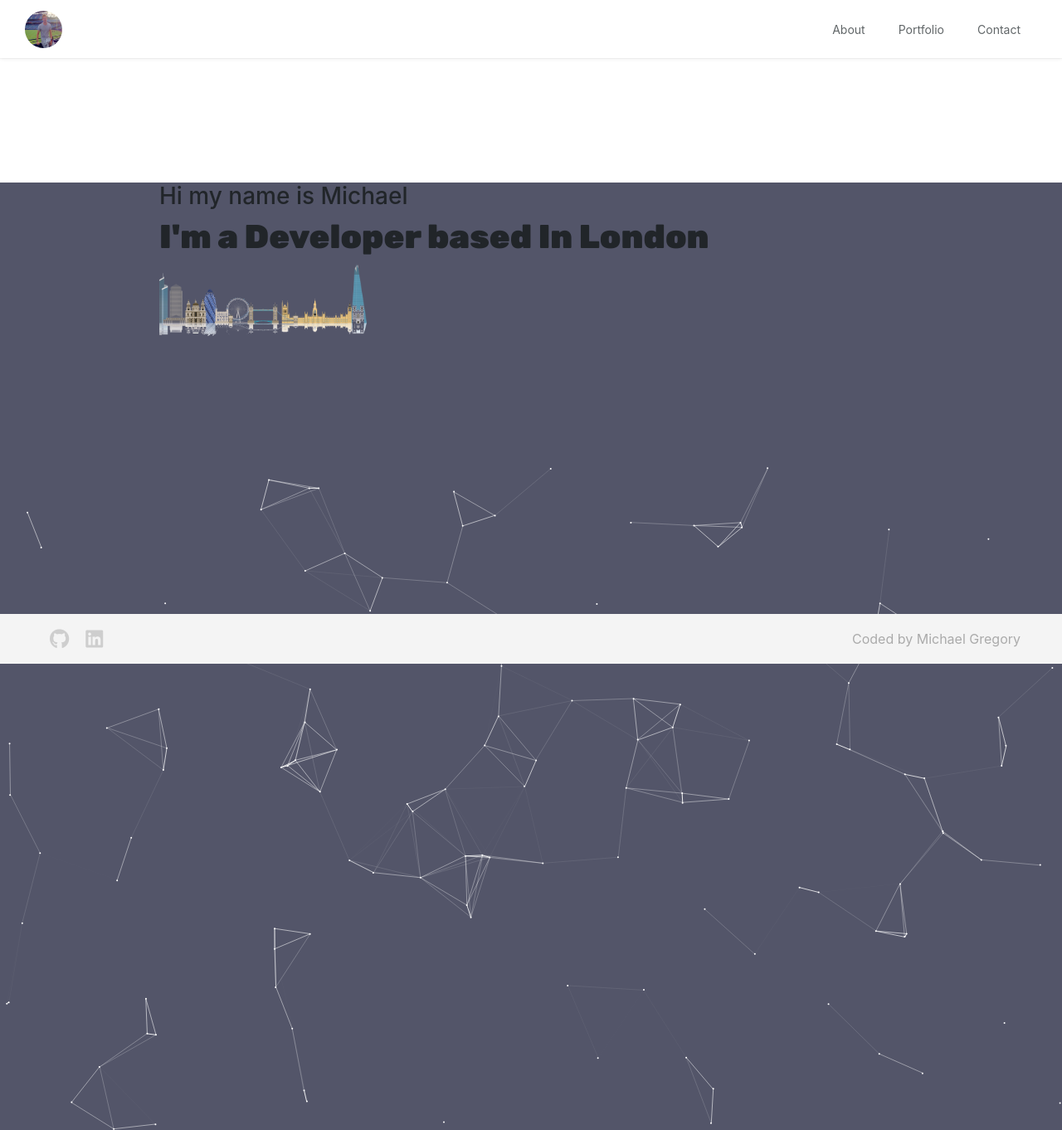
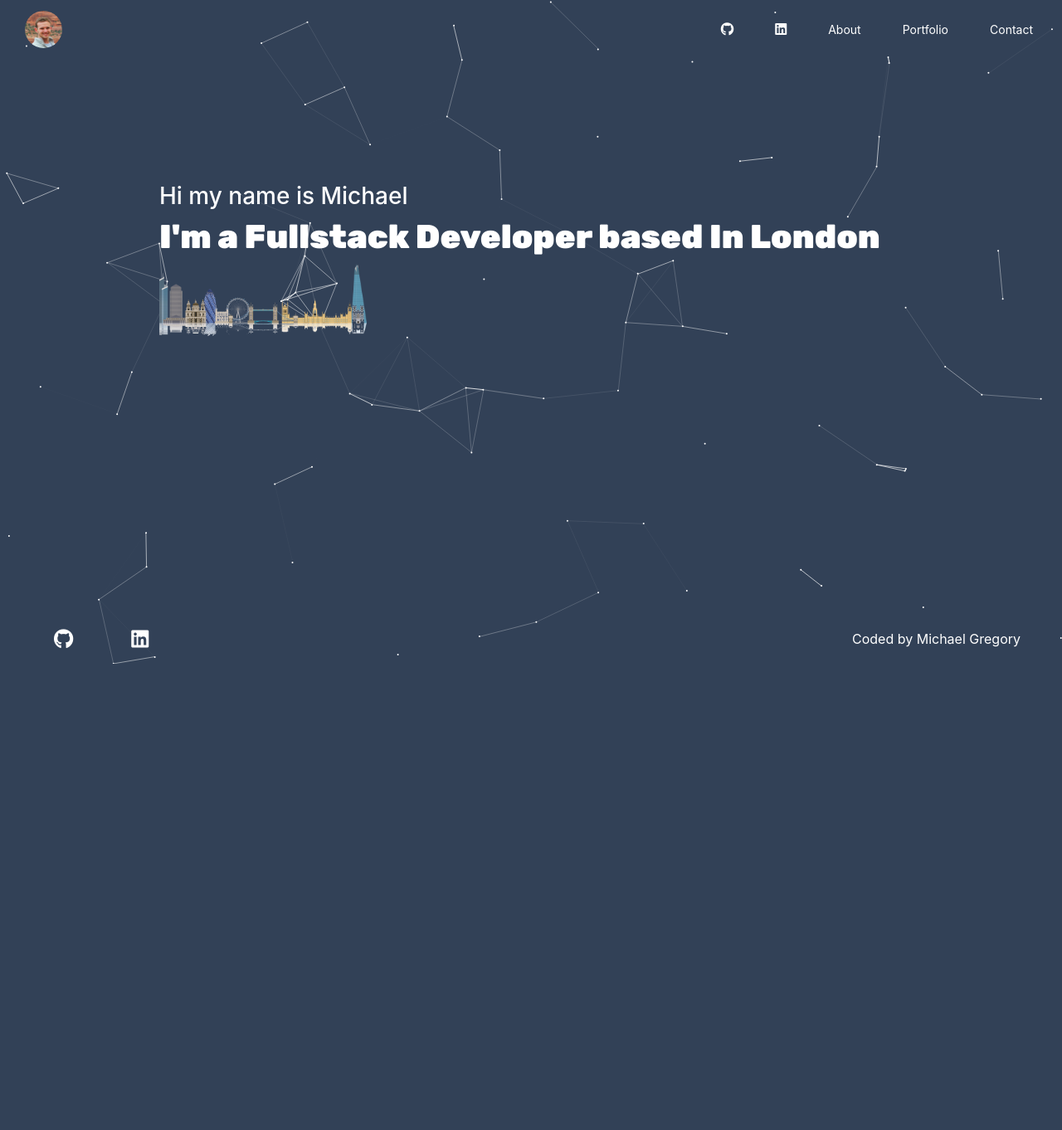
Before and after one commit to michaelgregory1/michaelgregory1.github.io, a PHP site: page / in a window 1280 px wide. Shown: the whole page at 83% size. After the commit the page ends 800 px from the top, so only its background shows below. Run offline with PHP 8.4, Linux system fonts and the light colour scheme; some libraries are stand-ins or nearby versions.

Commit message:
all done aprt from particle interactivtiy

```diff
--- a/Stylesheets/body.css
+++ b/Stylesheets/body.css
@@ -1,13 +1,14 @@
 
-/*#container {
+#container {
    min-height:100%;
    position:relative;
-}*/
+}
 
 .body-text {
   text-align: left;
   width: 70%;
   margin: 150px auto;
+  z-index: 5;
 }
 
 .portfolio-image {
@@ -33,20 +34,32 @@
 
 h1 {
   font-family: 'Rubik', sans-serif !important;
+  color: white !important;
 }
 
 h3 {
   font-family: 'Roboto', sans-serif;
+  color: white;
+}
+
+p {
+  color: white;
 }
 
 .project {
   text-decoration: none !important;
-  color: black;
+  color: white;
   font-family: 'Roboto', sans-serif;
   font-size: 30px;
 }
 
 .project:hover {
   text-decoration: none !important;
-  color: orange;
+  color: white;
+  box-shadow: 0 3px 2px -2px white;
+  transition: box-shadow 0.4s ease-in-out;
 }
+
+#fronth3 {
+  color: white;
+}
--- a/Stylesheets/footer.css
+++ b/Stylesheets/footer.css
@@ -1,5 +1,5 @@
 .footer {
-  background: #F4F4F4;
+  background: transparent;
   display: flex;
   align-items: center;
   justify-content: space-between;
@@ -13,7 +13,7 @@
 }
 
 .portfolio-footer {
-  background: #F4F4F4;
+  background: transparent;
   display: flex;
   align-items: center;
   justify-content: space-between;
@@ -21,18 +21,17 @@
   padding: 0px 50px;
   color: rgba(0,0,0,0.3);
   width: 100%;
-  position:absolute;
-  bottom:0;
   width:100%;
   margin-bottom: -150px;
 }
 .footer-links {
   display: flex;
   align-items: center;
+  opacity: 1 !important;
 }
 .footer-links a {
-  color: black;
-  opacity: 0.15;
+  color: white;
+  opacity: 1;
   text-decoration: none;
   font-size: 24px;
   padding: 0px 10px;
@@ -43,3 +42,28 @@
 .footer .fa-heart {
   color: #D23333;
 }
+
+.footer-copyright {
+  color: white;
+  opacity: 1 !important;
+}
+
+.fab {
+  margin-left: 40px;
+  color: white;
+  padding: 0px 5px;
+}
+
+.fa-github:hover {
+  text-decoration: none;
+  color: green;
+}
+
+.fa-linkedin:hover {
+  text-decoration: none;
+  color: #5893f4;
+}
+
+.foothub {
+  margin-left: 0 !important;
+}
--- a/Stylesheets/navbar.css
+++ b/Stylesheets/navbar.css
@@ -1,6 +1,5 @@
 .navbar-wagon {
-  box-shadow: 0 1px 5px 0 rgba(0,0,0,0.07),0 1px 0 0 rgba(0,0,0,0.03);
-  background: white;
+  background: transparent;
   transition: all 0.3s ease;
   height: 70px;
   padding: 0px 30px;
@@ -27,16 +26,20 @@
 
 .navbar-wagon-item {
   cursor: pointer;
-  padding: 0 20px;
+  padding: 0px;
 }
 
 .navbar-wagon-link {
-  color: #616668;
+  color: white;
   font-size: 14px;
+  margin-left: 40px;
+  padding: 0px 5px;
 }
 .navbar-wagon-link:hover {
-  color: #da552f;
+  color: white;
   text-decoration: none;
+  box-shadow: 0 3px 2px -2px white;
+  transition: box-shadow 0.4s ease-in-out;
 }
 
 .navbar-wagon-dropdown-menu {
--- a/Stylesheets/particle.css
+++ b/Stylesheets/particle.css
@@ -25,9 +25,7 @@ li{list-style:none}
 /* ---- base ---- */
 
 html,body{
-  width:100%;
   height:100%;
-  background:#535569;
 }
 
 html{
@@ -38,17 +36,30 @@ body{
   font:normal 75% Arial, Helvetica, sans-serif;
 }
 
+canvas{
+  display: block;
+    vertical-align: bottom;
+    -webkit-transform: scale(1);
+    -ms-transform: scale(1);
+    transform: scale(1);
+    opacity: 1;
+    -webkit-transition: opacity .8s ease, -webkit-transform 1.4s ease;
+    transition: opacity .8s ease, transform 1.4s ease
+}
 
 
 /* ---- particles.js container ---- */
 
 #particles-js{
-  margin-top: 0px;
   width: 100%;
   height: 100%;
-  background-color: #535569;
+  background-color: #324157;
   background-image: url('');
   background-size: cover;
   background-position: 50% 50%;
   background-repeat: no-repeat;
+   position: fixed;
+    z-index: -1;
+    top: 0;
+    left: 0
 }
--- a/index.html
+++ b/index.html
@@ -10,38 +10,37 @@
   <script type="text/javascript" src="particles.js"></script>
 </head>
 <body>
-
+  <div id="particles-js"></div>
   <div class="navbar-wagon">
     <a href="index.html" class="navbar-wagon-brand">
       <img src="images/Michael.jpg" alt="logo" class="avatar">
     </a>
     <div class="navbar-wagon-right hidden-xs hidden-sm">
+      <a href="https://github.com/michaelgregory1" target="_blank"><i class="fab fa-github navbar-wagon-item"></i></a>
+        <a href="https://www.linkedin.com/in/michael-gregory1/" target="_blank"><i class="fab fa-linkedin navbar-wagon-item"></i></a>
       <a href="about.html" class="navbar-wagon-item navbar-wagon-link">About</a>
       <a href="portfolio.html" class="navbar-wagon-item navbar-wagon-link">Portfolio</a>
       <a href="contact.html" class="navbar-wagon-item navbar-wagon-link">Contact</a>
     </div>
   </div>
-    <div id="particles-js">
     <div>
       <div class="body-text">
-        <h3>Hi my name is Michael</h3>
-        <h1>I'm a Developer based In London</h1>
+        <h3 id="fronth3">Hi my name is Michael</h3>
+        <h1>I'm a Fullstack Developer based In London</h1>
         <img src="images/london.png" alt="london" style="width: 250px;">
       </div>
     </div>
-    </div>
-
     <div class="footer">
       <div class="footer-links">
-        <a href="https://github.com/michaelgregory1" target="_blank"><i class="fab fa-github"></i></a>
+        <a href="https://github.com/michaelgregory1" target="_blank"><i class="fab fa-github foothub"></i></a>
         <a href="https://www.linkedin.com/in/michael-gregory1/" target="_blank"><i class="fab fa-linkedin"></i></a>
       </div>
       <div class="footer-copyright">
         Coded by Michael Gregory
       </div>
     </div>
+</body>
   <script type="text/javascript">
     particlesJS("particles-js", "particlesjs-config.json");
   </script>
-</body>
 </html>
--- a/particles.js
+++ b/particles.js
@@ -20,7 +20,7 @@ var pJS = function(tag_id, params){
     },
     particles: {
       number: {
-        value: 100,
+        value: 70,
         density: {
           enable: true,
           value_area: 800
@@ -96,7 +96,7 @@ var pJS = function(tag_id, params){
         },
         onclick: {
           enable: true,
-          mode: 'bubble'
+          mode: 'push'
         },
         resize: true
       },
```
Also changed, not shown: about.html (+8 -1 lines), contact.html (+7 -0 lines), portfolio.html (+9 -2 lines), images/Michael.jpg, images/michaelbig.jpg (added), 1 other file. Lines whose indentation alone changed are shown as unchanged.
